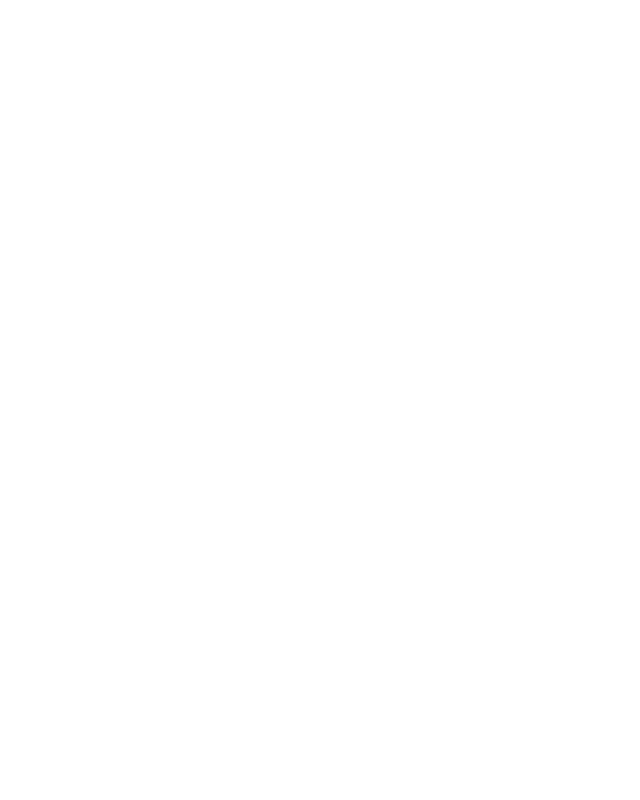
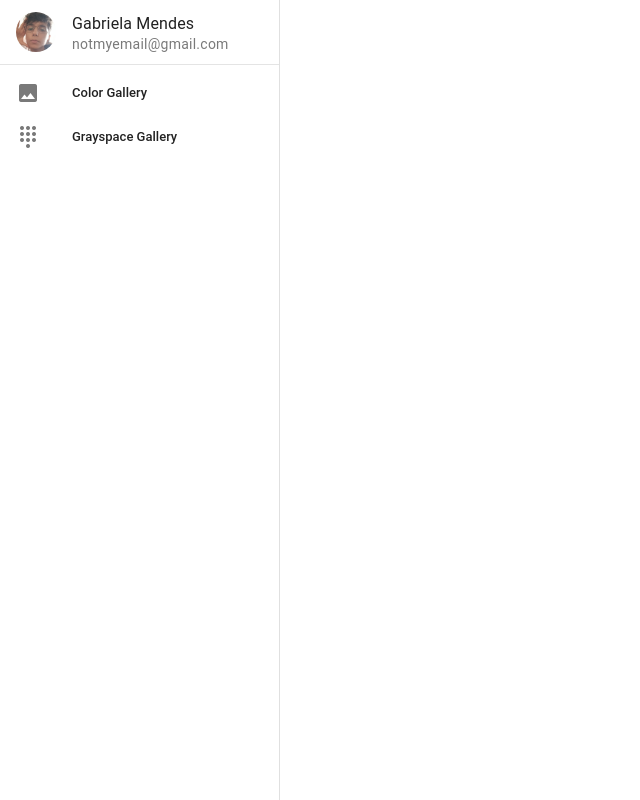
Before and after one commit to GabrielaMendes/vue-image-app, a Vue app: page / in a window 1280 px wide. Shown: the whole page, without its empty margins (0-640 px from the left). Built offline with nearby package versions, Linux system fonts and the light colour scheme.

Commit message:
feature: created sidebar navigation drawer

```diff
--- a/package.json
+++ b/package.json
@@ -10,6 +10,7 @@
     "format": "prettier --write src/"
   },
   "dependencies": {
+    "@mdi/font": "^7.2.96",
     "vue": "^3.3.2",
     "vuetify": "^3.2.5"
   },
--- a/src/App.vue
+++ b/src/App.vue
@@ -1,10 +1,11 @@
 <script setup>
-
+  import TheSideBar from "@/components/TheSideBar.vue"
 </script>
 
 <template>
   <v-app>
     <!-- Sidebar -->
+    <TheSideBar />
     <v-main>
       <!-- Cards -->
     </v-main>
--- /dev/null
+++ b/src/components/TheSideBar.vue
@@ -0,0 +1,26 @@
+<template>
+  <v-navigation-drawer :width="280" expand-on-hover rail>
+    <v-list>
+      <v-list-item
+        prepend-avatar="src/assets/profile-pic.png"
+        title="Gabriela Mendes"
+        subtitle="notmyemail@gmail.com"
+      ></v-list-item>
+    </v-list>
+
+    <v-divider></v-divider>
+
+    <v-list density="compact" nav>
+      <v-list-item
+        prepend-icon="mdi-image"
+        title="Color Gallery"
+        value="color"
+      ></v-list-item>
+      <v-list-item
+        prepend-icon="mdi-dialpad"
+        title="Grayspace Gallery"
+        value="grayspace"
+      ></v-list-item>
+    </v-list>
+  </v-navigation-drawer>
+</template>
```
Also changed, not shown: src/main.js (+9 -7 lines), src/assets/profile-pic.png (added), 1 other file (tests, documents, lock files or other folders).
